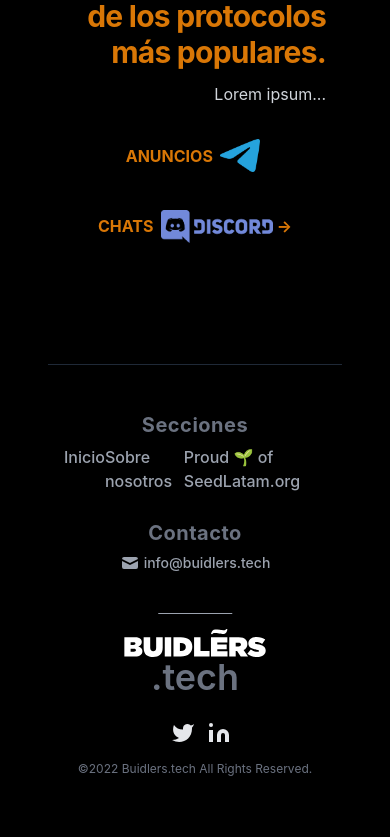
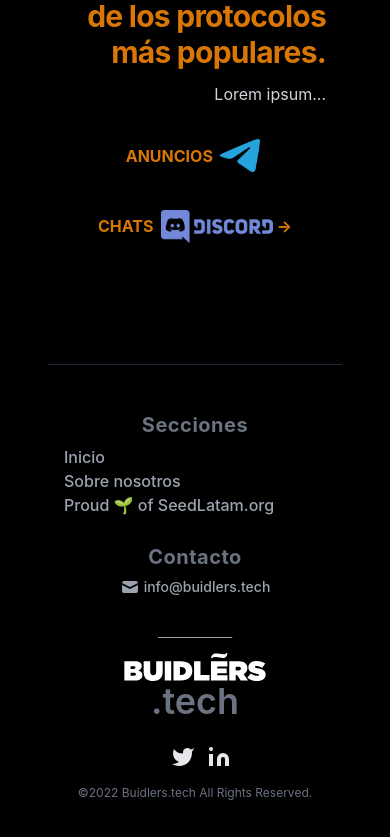
Before and after one commit to raiseerco/buidlers_web, a Next.js app: page / in a window 390 px wide. Shown: the part 6027-6864 px from the top of the page. Before the commit the page ends 6840 px from the top, so only its background shows below. Built offline with nearby package versions, Linux system fonts and the light colour scheme.

Commit message:
fix: aligned footer texts

```diff
--- a/components/footer.js
+++ b/components/footer.js
@@ -89,7 +89,7 @@ export default function Footer() {
             <h3 className="py-1.5 md:py-4 text-center sm:text-left text-xl text-gray-500 font-bold tracking-wide">
               Secciones
             </h3>
-            <nav className="flex justify-around md:flex-col font-medium list-none">
+            <nav className="flex-none justify-around md:flex-col font-medium list-none">
               <li>
                 <a href="#link" className="hover:text-gray-200">
                   Inicio
```
